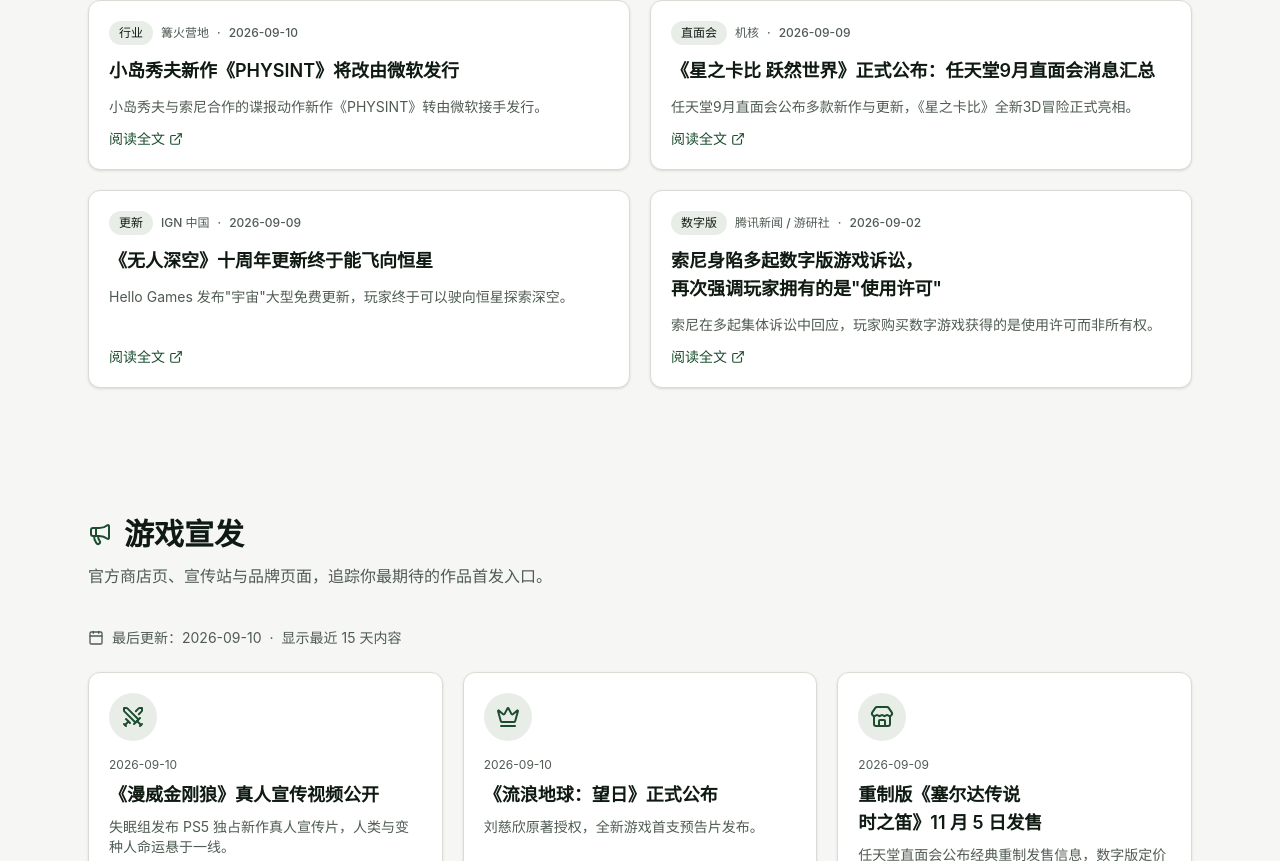
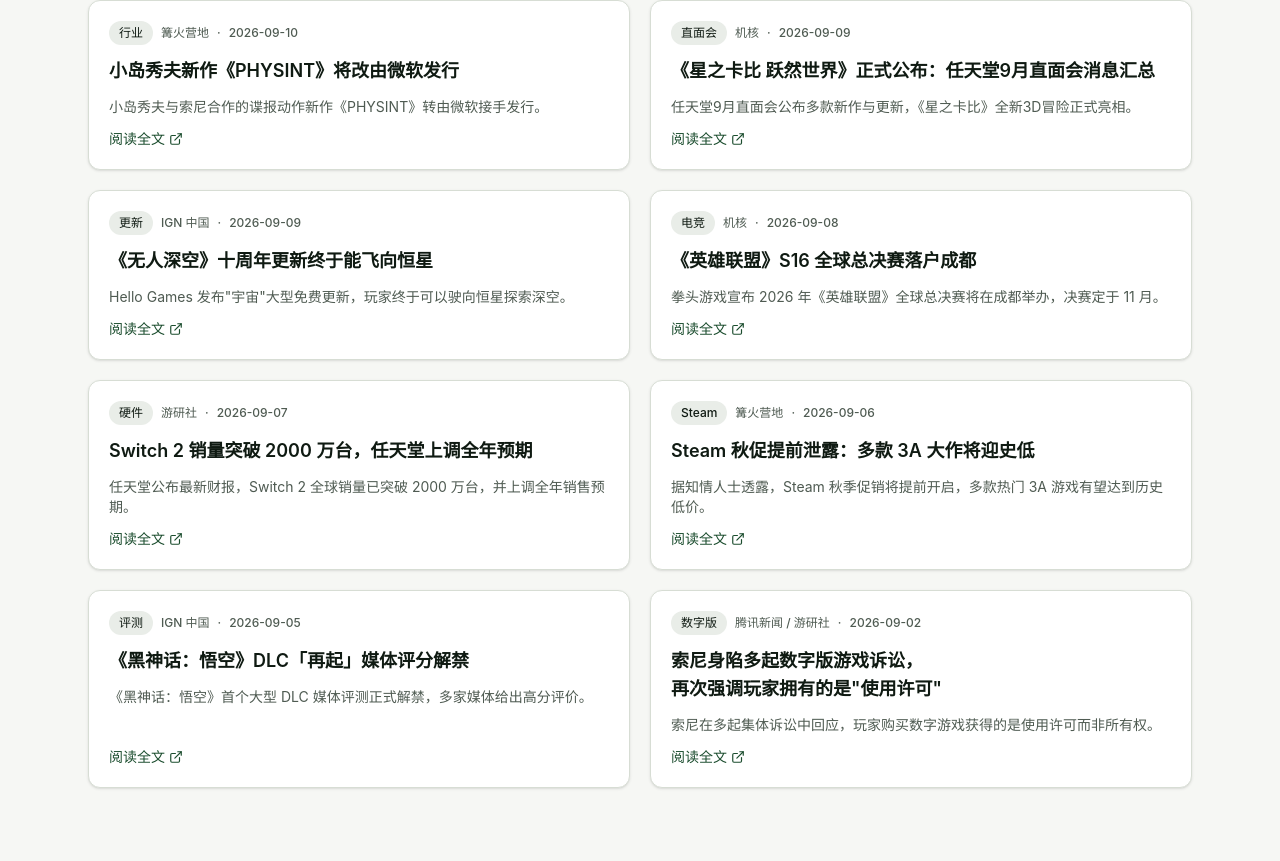
Before and after one commit to ymmpanda0-hash/game-daily, a React (Vite) app: page / in a window 1280 px wide. Shown: the part 959-1820 px from the top of the page. Built offline with nearby package versions, Linux system fonts and the light colour scheme; no server answers.

Commit message:
Update src/data/content.ts: double the content for each section

```diff
--- a/src/data/content.ts
+++ b/src/data/content.ts
@@ -101,6 +101,42 @@
     summary: 'Hello Games 发布"宇宙"大型免费更新，玩家终于可以驶向恒星探索深空。',
     url: 'https://www.ign.com.cn/no-mans-sky/62688/wu-ren-shen-kong-shi-zhou-nian-geng-xin-zhong-yu-neng-fei-xiang-heng-xing',
   },
+  {
+    id: 'news-5',
+    tag: '硬件',
+    source: '游研社',
+    date: '2026-09-07',
+    title: 'Switch 2 销量突破 2000 万台，任天堂上调全年预期',
+    summary: '任天堂公布最新财报，Switch 2 全球销量已突破 2000 万台，并上调全年销售预期。',
+    url: 'https://www.yystv.cn/p/10148',
+  },
+  {
+    id: 'news-6',
+    tag: 'Steam',
+    source: '篝火营地',
+    date: '2026-09-06',
+    title: 'Steam 秋促提前泄露：多款 3A 大作将迎史低',
+    summary: '据知情人士透露，Steam 秋季促销将提前开启，多款热门 3A 游戏有望达到历史低价。',
+    url: 'https://gouhuo.qq.com/content/detail/0_20260906103022_AbCdEfGhIj',
+  },
+  {
+    id: 'news-7',
+    tag: '电竞',
+    source: '机核',
+    date: '2026-09-08',
+    title: '《英雄联盟》S16 全球总决赛落户成都',
+    summary: '拳头游戏宣布 2026 年《英雄联盟》全球总决赛将在成都举办，决赛定于 11 月。',
+    url: 'https://www.gcores.com/articles/219480',
+  },
+  {
+    id: 'news-8',
+    tag: '评测',
+    source: 'IGN 中国',
+    date: '2026-09-05',
+    title: '《黑神话：悟空》DLC「再起」媒体评分解禁',
+    summary: '《黑神话：悟空》首个大型 DLC 媒体评测正式解禁，多家媒体给出高分评价。',
+    url: 'https://www.ign.com.cn/black-myth-wukong/62702/dlc',
+  },
 ];
 
 export const promoItems: PromoItem[] = [
@@ -127,6 +163,30 @@
     title: '《流浪地球：望日》正式公布',
     summary: '刘慈欣原著授权，全新游戏首支预告片发布。',
     url: 'https://www.yystv.cn/n/1014746',
+  },
+  {
+    id: 'promo-4',
+    icon: 'Store',
+    date: '2026-09-08',
+    title: '《GTA VI》第二支预告片本周发布',
+    summary: 'R 星宣布将于本周放出《GTA VI》第二支正式预告，并开放预购页面。',
+    url: 'https://www.ign.com.cn/gta-vi/62703/trailer-2',
+  },
+  {
+    id: 'promo-5',
+    icon: 'Swords',
+    date: '2026-09-07',
+    title: '《影之刃零》新实机演示亮相东京电玩展',
+    summary: '灵游坊在 TGS 现场公布《影之刃零》最新实机，战斗系统大幅进化。',
+    url: 'https://www.yystv.cn/n/1014750',
+  },
+  {
+    id: 'promo-6',
+    icon: 'Crown',
+    date: '2026-09-06',
+    title: '《最终幻想 X 重制版》开启预购',
+    summary: 'Square Enix 公布《最终幻想 X》高清重制版，数字版预购已上线各平台商店。',
+    url: 'https://gouhuo.qq.com/content/detail/0_20260906110000_FfXxRrEeMm',
   },
 ];
 
@@ -155,4 +215,28 @@
     summary: '小岛工作室在《PHYSINT》转由微软发行后，表示将与 Xbox 展开更深入合作。',
     url: 'https://www.yystv.cn/n/1014744',
   },
+  {
+    id: 'industry-4',
+    source: 'IGN 中国',
+    date: '2026-09-07',
+    title: '育碧宣布成立新工作室，专注开放世界 RPG',
+    summary: '育碧在蒙特利尔成立新工作室，旨在开发下一代开放世界角色扮演游戏。',
+    url: 'https://www.ign.com.cn/ubisoft/62704/new-studio',
+  },
+  {
+    id: 'industry-5',
+    source: '机核',
+    date: '2026-09-06',
+    title: '米哈游《绝区零》团队扩招，布局主机端 3A 项目',
+    summary: '米哈游为《绝区零》团队发布大量招聘，疑似筹备主机平台大型项目。',
+    url: 'https://www.gcores.com/articles/219478',
+  },
+  {
+    id: 'industry-6',
+    source: '篝火营地',
+    date: '2026-09-05',
+    title: 'Embracer 集团完成拆分，拆分后三家公司各自独立运营',
+    summary: 'Embracer 宣布完成集团拆分，Middle-earth、Asmodee 与 Coffee Stain 独立上市。',
+    url: 'https://gouhuo.qq.com/content/detail/0_20260905120000_EmBrAcEr',
+  },
 ];
```
